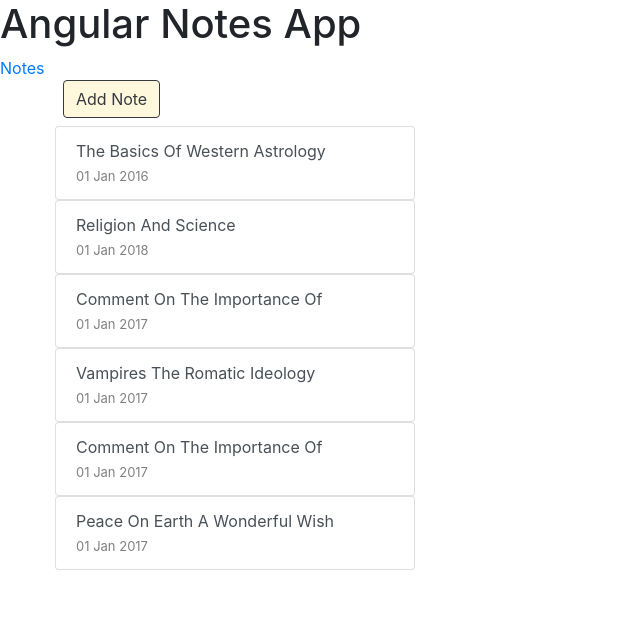
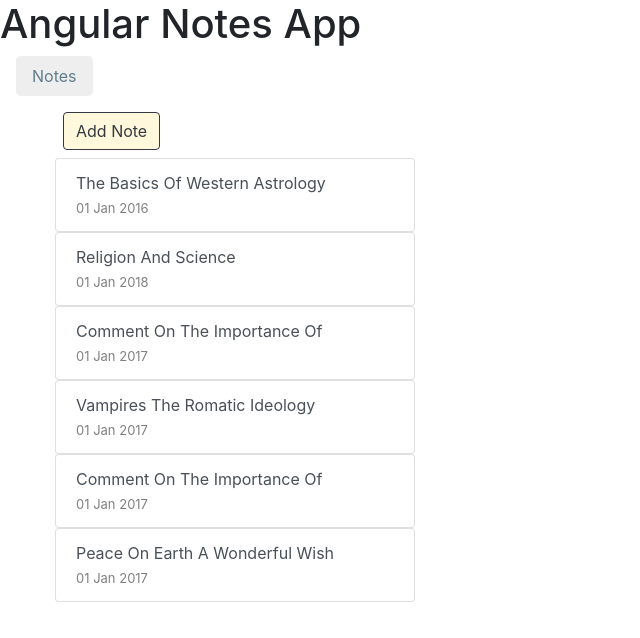
Before and after one commit to marksmall/notes, an Angular app: page / in a window 1280 px wide. Shown: the top 638 px of the page, without its empty margins (0-640 px from the left). Built offline with nearby package versions, Linux system fonts and the light colour scheme.

Commit message:
Add styling to navigation button in header:
Added some basic styling to give a better look to the nav buttons,
there is only one for now.

```diff
--- a/src/app/app.component.scss
+++ b/src/app/app.component.scss
@@ -0,0 +1,23 @@
+nav a {
+  padding: .5em 1em;
+  text-decoration: none;
+  margin-left: 1em;
+  margin-bottom: 1em;
+  display: inline-block;
+  background-color: #eee;
+  border-radius: .3em;
+}
+
+nav a:visited,
+a:link {
+  color: #607D8B;
+}
+
+nav a:hover {
+  color: #039be5;
+  background-color: #CFD8DC;
+}
+
+nav a.active {
+  color: #039be5;
+}
```
